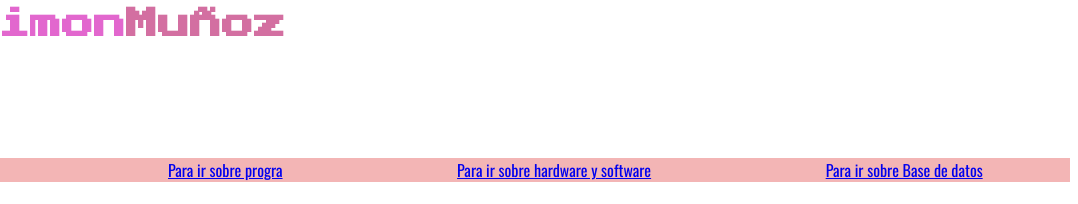
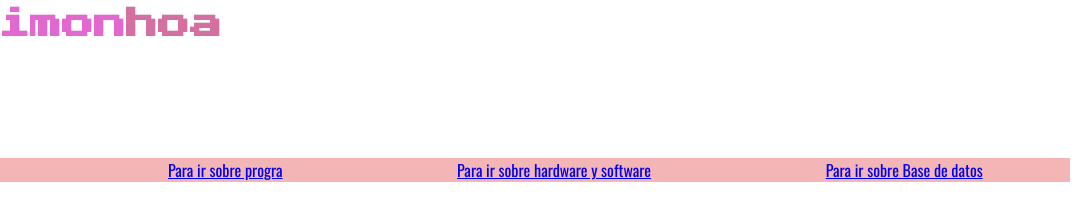
Before and after one commit to mrkuiz/Proyecto-TP-insuco, a plain HTML site: page simon/index.html in a window 1280 px wide. Shown: the top 204 px of the page, 202-1280 px from the left. Drawn offline with nearby package versions, Linux system fonts and the light colour scheme.

Commit message:
Update index.html

```diff
--- a/simon/index.html
+++ b/simon/index.html
@@ -14,7 +14,7 @@
     <img class="imagen1" src="img/images.jpg"alt="osito">
     <h1 class="tituloPrincipal">
     Simon
-    <span> Muñoz </span>
+    <span> hoa </span>
     </h1>
  </header>
  <nav class="cuadrado">
```
